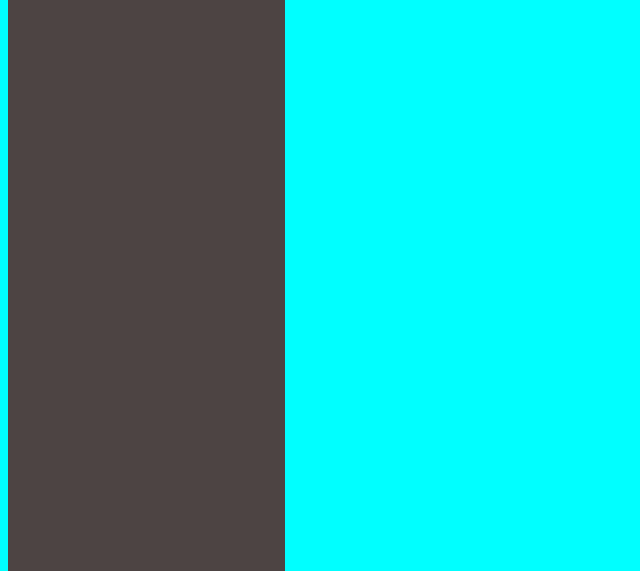
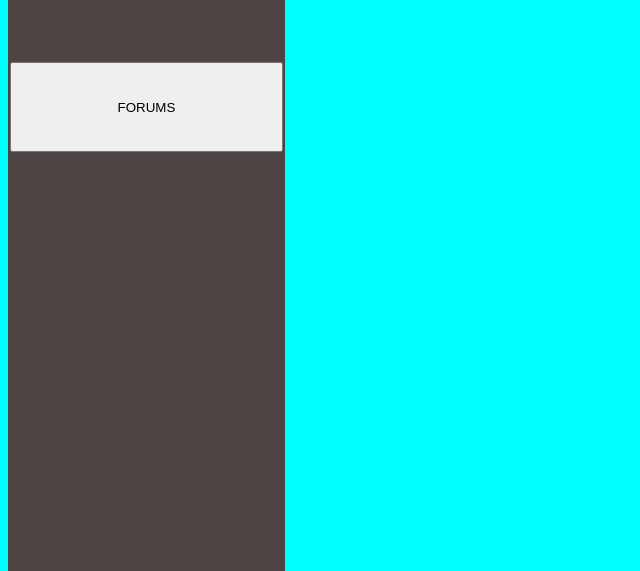
Before and after one commit to SnakeGames/snakeclientweb, a plain HTML site: page index.html in a window 1280 px wide. Shown: the part 229-800 px from the top of the page, without its empty margins (0-640 px from the left). Drawn offline with Linux system fonts and the light colour scheme.

Commit message:
Update index.html

```diff
--- a/index.html
+++ b/index.html
@@ -40,13 +40,20 @@ font-family: Arial;
 .button {
 
 font-family: Arial;
-
+height: 90px;
+width: 273px;
+href= "https://snakemc.net/forum";
 }
 
 
 </style>
 
+
+
 <html class="bg">
+
+
+
 
 <head>
 <div class="header">
@@ -57,7 +64,7 @@ font-family: Arial;
 <br>
 
 <div class="select">
-
+ <button type="Forum" class="button">FORUMS</button>
 <div>
 
 
```
